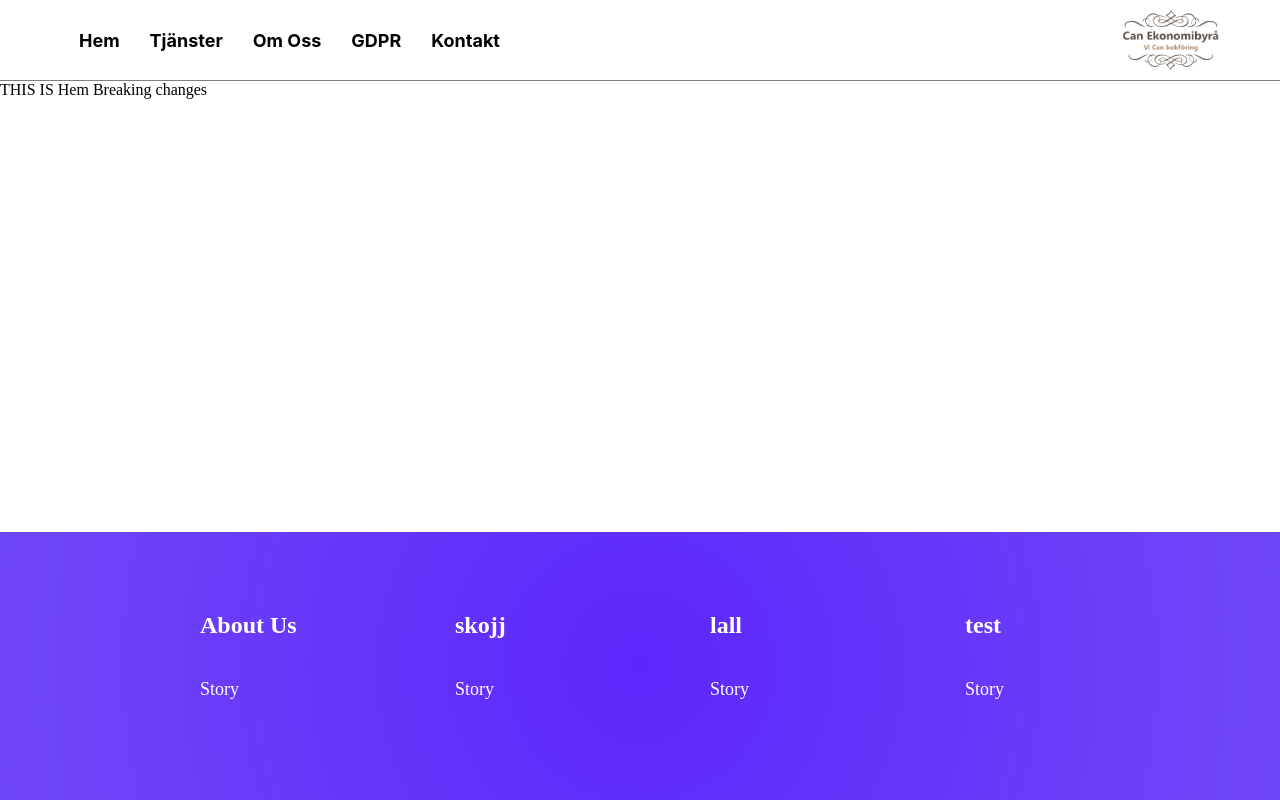
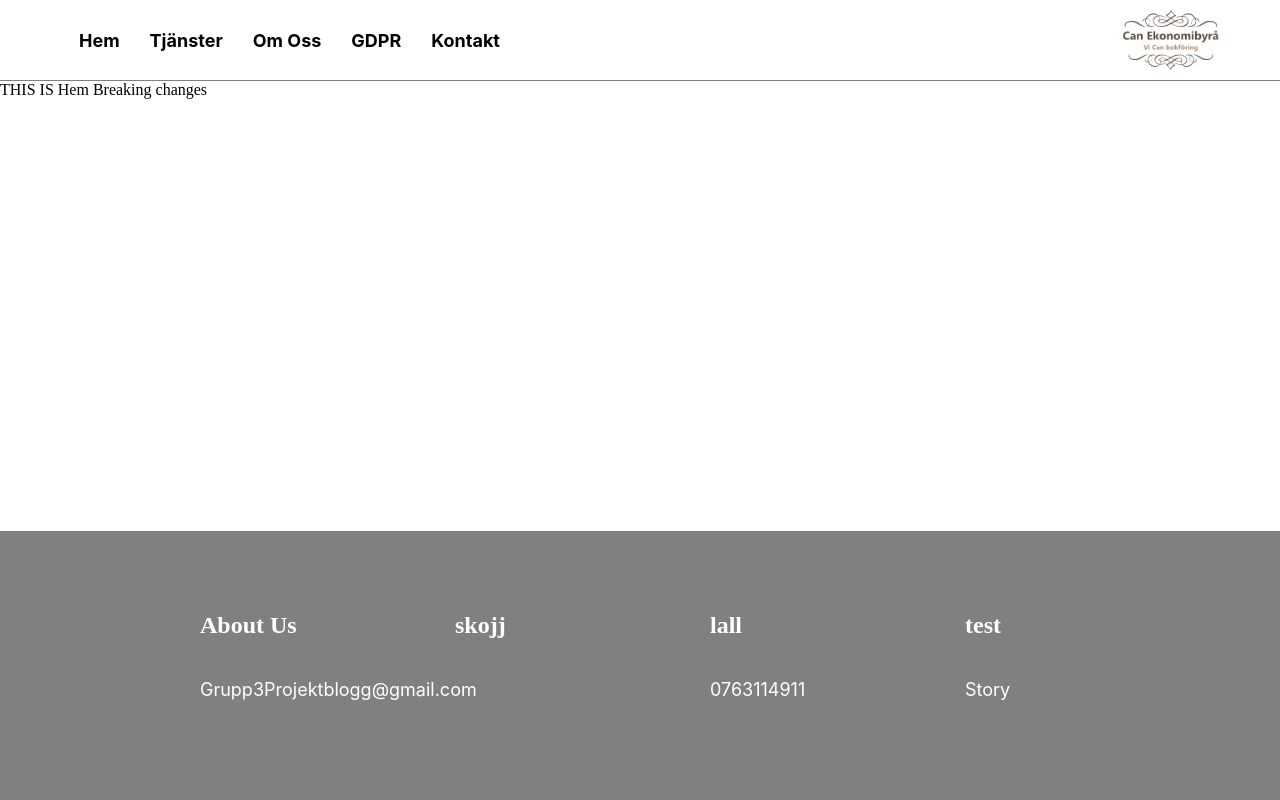
Before and after one commit to CreamyBanana/CanEkonomi, a React (Create React App) app: page / in a window 1280 px wide. Built offline with nearby package versions, Linux system fonts and the light colour scheme.

Commit message:
clickable-email

```diff
--- a/package.json
+++ b/package.json
@@ -3,6 +3,7 @@
   "version": "0.1.0",
   "private": true,
   "dependencies": {
+    "@googlemaps/react-wrapper": "^1.1.33",
     "@testing-library/jest-dom": "^5.16.3",
     "@testing-library/react": "^12.1.4",
     "@testing-library/user-event": "^13.5.0",
--- a/src/components/Footer.js
+++ b/src/components/Footer.js
@@ -1,6 +1,7 @@
 import React, { useState } from "react";
 import Footer from ".";
 import { FooterContainer, FooterWrapper, FooterRow, FooterColumn, FooterLink, FooterTitle } from "../styles/Footer.style";
+import ButtonMailto from "./MailTo";
 
 export function Container() {
     return (
@@ -9,15 +10,14 @@ export function Container() {
                 <FooterRow>
                     <FooterColumn>
                         <FooterTitle>About Us</FooterTitle>
-                        <FooterLink href="#">Story</FooterLink>
+                        <FooterLink onClick={() => window.location = 'mailto:Grupp3Projektblogg@gmail.com'}>Grupp3Projektblogg@gmail.com</FooterLink>
                     </FooterColumn>
                     <FooterColumn>
                         <FooterTitle>skojj</FooterTitle>
-                        <FooterLink href="#">Story</FooterLink>
                     </FooterColumn>
                     <FooterColumn>
                         <FooterTitle>lall</FooterTitle>
-                        <FooterLink href="#">Story</FooterLink>
+                        <FooterLink href="tel:+46763114911">0763114911</FooterLink>
                     </FooterColumn>
                     <FooterColumn>
                         <FooterTitle>test</FooterTitle>
--- /dev/null
+++ b/src/components/MailTo.js
@@ -0,0 +1,21 @@
+import React from "react";
+import { Link } from "react-router-dom";
+import { ButtonMail } from "../styles/MailTo.style";
+
+const ButtonMailto = ({ mailto, label }) => {
+    return (
+        <ButtonMail>
+            <Link
+            to='#'
+            onClick={(e) => {
+                window.location.href = mailto;
+                e.preventDefault();
+            }}
+        >
+            {label}
+            </Link>
+        </ButtonMail>
+    );
+};
+
+export default ButtonMailto;
--- a/src/styles/Footer.style.js
+++ b/src/styles/Footer.style.js
@@ -2,11 +2,12 @@ import styled from 'styled-components'
 
 export const FooterContainer = styled.div`
     padding: 80px 60px;
-    background: radial-gradient(circle, rgba(92, 39, 251, 1) 0%, rgba(112, 71, 247, 1) 100%);
+    background: #808080;
     position:absolute;
     left:0;
     bottom:0;
     right:0;
+    border-top: 1px solid grey;
 `
 
 export const FooterWrapper = styled.div`
@@ -39,11 +40,18 @@ export const FooterLink = styled.div`
     margin-bottom: 20px;
     font-size: 18px;
     text-decoration: none;
+    font-family: -apple-system, BlinkMacSystemFont, 'Segoe UI', Roboto, Oxygen, Ubuntu, Cantarell, 'Open Sans', 'Helvetica Neue', sans-serif;
 
     &:hover {
         color: #ff9c00;
         transition: 200ms ease-in;
+        text-decoration: underline;
+        transform: scale(1.05);
     }
+    @media (max-width: 860px) {
+        display: none;
+      }
+
 `
 
 export const FooterTitle = styled.div`
--- /dev/null
+++ b/src/styles/MailTo.style.js
@@ -0,0 +1,22 @@
+import styled from 'styled-components'
+
+export const ButtonMail = styled.div`
+    textDecoration: 'none';
+    color: #fff;
+    margin-bottom: 20px;
+    font-size: 18px;
+    text-decoration: none;
+    font-family: -apple-system, BlinkMacSystemFont, 'Segoe UI', Roboto, Oxygen, Ubuntu, Cantarell, 'Open Sans', 'Helvetica Neue', sans-serif;
+    text-decoration: none;
+
+    &:focus, &:hover, &:visited, &:link, &:active {
+        text-decoration: none;
+    }
+
+    &:hover {
+        color: #ff9c00;
+        transition: 200ms ease-in;
+        text-decoration: underline;
+        transform: scale(1.05);
+    }
+`
```
Also changed, not shown: 1 other file (tests, documents, lock files or other folders).
